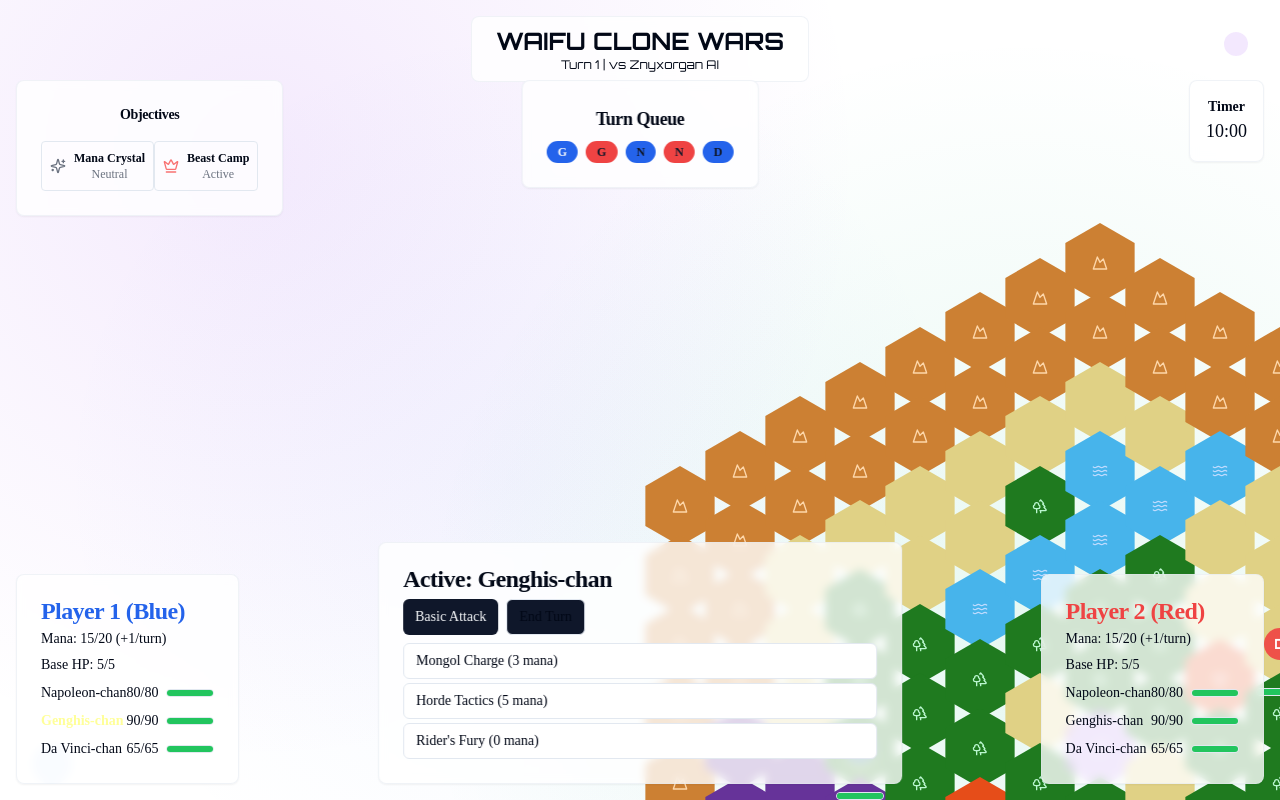
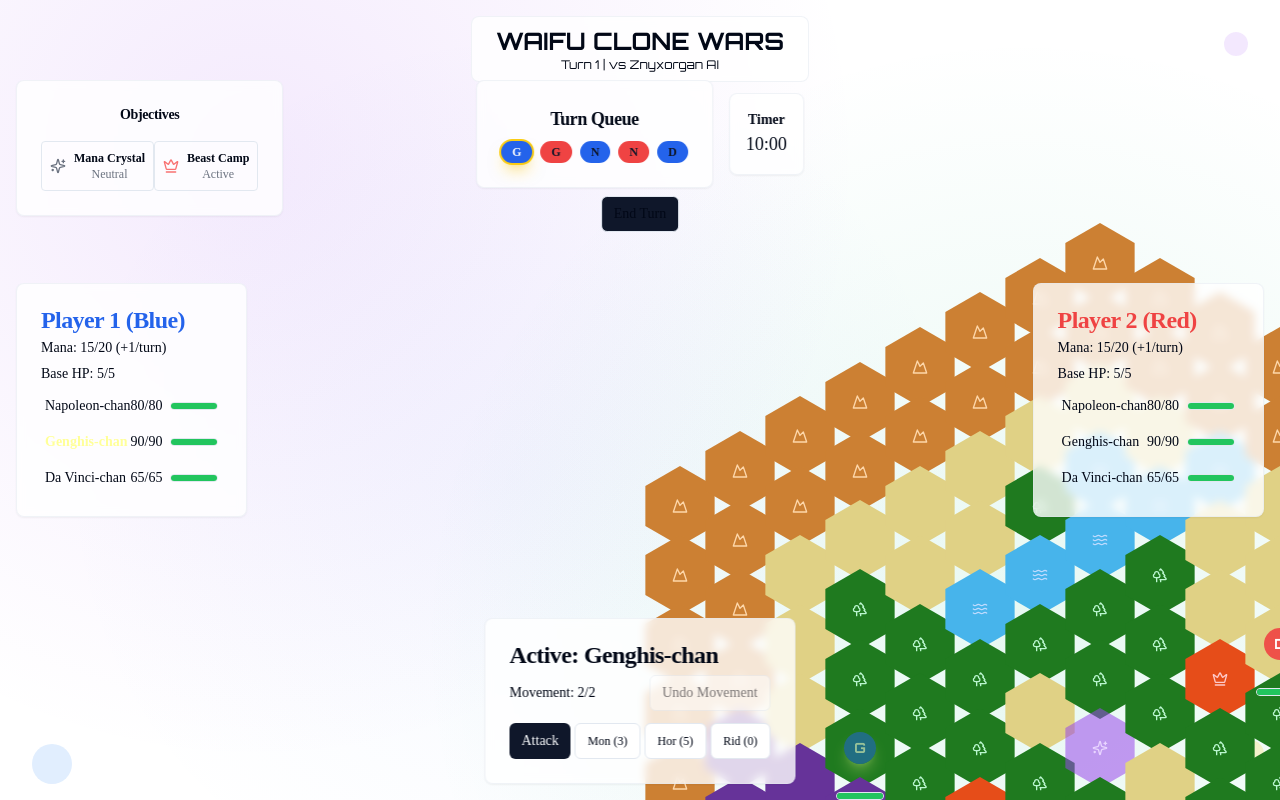
Before and after one commit to gaamcap90/waifuclonewars, a React (Vite) app: page / in a window 1280 px wide. Both pictures are taken after a click on the button "🤖 Single Player (vs Znyxorgan AI)". Built offline with nearby package versions, Linux system fonts and the light colour scheme.

Commit message:
Add game mechanics and UI
Implement respawn system, AI behavior, turn queue, timer, player panels, active character panel, and map interactions.

```diff
--- a/src/components/HorizontalGameUI.tsx
+++ b/src/components/HorizontalGameUI.tsx
@@ -76,8 +76,9 @@ const HorizontalGameUI = ({ gameState, onBasicAttack, onUseAbility, onEndTurn }:
         </Card>
       </div>
 
-      {/* Top Center: Turn Queue */}
+      {/* Top Center: Turn Queue and Timer */}
       <div className="absolute top-20 left-1/2 transform -translate-x-1/2 pointer-events-auto z-10">
+        <div className="flex items-center gap-4">
           <Card className="bg-background/80 backdrop-blur-sm border-border/50">
             <CardHeader className="pb-2">
               <CardTitle className="text-center text-lg">Turn Queue</CardTitle>
@@ -91,7 +92,9 @@ const HorizontalGameUI = ({ gameState, onBasicAttack, onUseAbility, onEndTurn }:
                     <Badge
                       key={iconId}
                       variant={index === 0 ? "default" : "secondary"}
-                    className={icon.playerId === 0 ? "bg-player1" : "bg-player2"}
+                      className={`${icon.playerId === 0 ? "bg-player1" : "bg-player2"} ${
+                        index === 0 ? "ring-2 ring-yellow-400 shadow-lg shadow-yellow-400/50" : ""
+                      }`}
                     >
                       {icon.name.charAt(0)}
                     </Badge>
@@ -100,10 +103,7 @@ const HorizontalGameUI = ({ gameState, onBasicAttack, onUseAbility, onEndTurn }:
               </div>
             </CardContent>
           </Card>
-      </div>
 
-      {/* Top Right: Timer */}
-      <div className="absolute top-20 right-4 pointer-events-auto z-10">
           <Card className="bg-background/80 backdrop-blur-sm border-border/50">
             <CardContent className="p-4">
               <div className="text-center">
@@ -114,8 +114,17 @@ const HorizontalGameUI = ({ gameState, onBasicAttack, onUseAbility, onEndTurn }:
           </Card>
         </div>
 
-      {/* Bottom Left: Player 1 */}
-      <div className="absolute bottom-4 left-4 pointer-events-auto z-10">
+        {/* End Turn Button below Turn Queue */}
+        <div className="flex justify-center mt-2">
+          <Button onClick={onEndTurn} size="sm" variant="outline" className="bg-primary">
+            End Turn
+          </Button>
+        </div>
+      </div>
+
+
+      {/* Center Left: Player 1 */}
+      <div className="absolute top-1/2 left-4 transform -translate-y-1/2 pointer-events-auto z-10">
         <Card className="bg-background/80 backdrop-blur-sm border-border/50">
           <CardHeader className="pb-2">
             <CardTitle className="text-player1">Player 1 (Blue)</CardTitle>
@@ -125,7 +134,7 @@ const HorizontalGameUI = ({ gameState, onBasicAttack, onUseAbility, onEndTurn }:
           <CardContent>
             <div className="space-y-2">
               {gameState.players[0].icons.map(icon => (
-                <div key={icon.id} className="flex justify-between items-center text-sm">
+                <div key={icon.id} className="flex justify-between items-center text-sm cursor-pointer hover:bg-muted/50 p-1 rounded">
                   <span className={icon.id === gameState.activeIconId ? "font-bold text-active-turn" : ""}>
                     {icon.name}
                   </span>
@@ -140,8 +149,8 @@ const HorizontalGameUI = ({ gameState, onBasicAttack, onUseAbility, onEndTurn }:
         </Card>
       </div>
 
-      {/* Bottom Right: Player 2 */}
-      <div className="absolute bottom-4 right-4 pointer-events-auto z-10">
+      {/* Center Right: Player 2 */}
+      <div className="absolute top-1/2 right-4 transform -translate-y-1/2 pointer-events-auto z-10">
         <Card className="bg-background/80 backdrop-blur-sm border-border/50">
           <CardHeader className="pb-2">
             <CardTitle className="text-player2">Player 2 (Red)</CardTitle>
@@ -151,7 +160,7 @@ const HorizontalGameUI = ({ gameState, onBasicAttack, onUseAbility, onEndTurn }:
           <CardContent>
             <div className="space-y-2">
               {gameState.players[1].icons.map(icon => (
-                <div key={icon.id} className="flex justify-between items-center text-sm">
+                <div key={icon.id} className="flex justify-between items-center text-sm cursor-pointer hover:bg-muted/50 p-1 rounded">
                   <span className={icon.id === gameState.activeIconId ? "font-bold text-active-turn" : ""}>
                     {icon.name}
                   </span>
@@ -166,7 +175,7 @@ const HorizontalGameUI = ({ gameState, onBasicAttack, onUseAbility, onEndTurn }:
         </Card>
       </div>
 
-      {/* Bottom Center: Active Icon Actions */}
+      {/* Bottom Center: Active Character Panel */}
       <div className="absolute bottom-4 left-1/2 transform -translate-x-1/2 pointer-events-auto z-10">
         <Card className="bg-background/80 backdrop-blur-sm border-border/50">
           <CardHeader className="pb-2">
@@ -174,23 +183,23 @@ const HorizontalGameUI = ({ gameState, onBasicAttack, onUseAbility, onEndTurn }:
           </CardHeader>
           <CardContent>
             {activeIcon && (
-              <div className="space-y-2">
-                <div className="flex gap-2">
+              <div className="space-y-3">
+                <div className="flex items-center justify-between">
+                  <span className="text-sm">Movement: {activeIcon.stats.movement}/{activeIcon.stats.movement}</span>
+                  <Button size="sm" variant="outline" disabled>Undo Movement</Button>
+                </div>
+
+                <div className="flex gap-1">
                   <Button
                     onClick={onBasicAttack}
                     disabled={activeIcon.actionTaken}
                     size="sm"
-                    className="bg-primary"
+                    className="bg-primary flex-1"
                   >
-                    Basic Attack
+                    Attack
                   </Button>
-                  <Button onClick={onEndTurn} size="sm" variant="outline" className="bg-primary">
-                    End Turn
-                  </Button>
-                </div>
-                <div className="space-y-1">
                   <TooltipProvider>
-                    {activeIcon.abilities.map(ability => (
+                    {activeIcon.abilities.slice(0, 3).map(ability => (
                       <Tooltip key={ability.id}>
                         <TooltipTrigger asChild>
                           <Button
@@ -202,16 +211,16 @@ const HorizontalGameUI = ({ gameState, onBasicAttack, onUseAbility, onEndTurn }:
                             }
                             size="sm"
                             variant={gameState.targetingMode?.abilityId === ability.id ? "default" : "outline"}
-                            className="w-full justify-start"
+                            className="flex-1 text-xs"
                           >
-                            {ability.name} ({ability.manaCost} mana)
+                            {ability.name.slice(0, 3)} ({ability.manaCost})
                           </Button>
                         </TooltipTrigger>
                         <TooltipContent>
                           <div className="max-w-xs">
                             <p className="font-semibold">{ability.name}</p>
                             <p className="text-sm">{ability.description}</p>
-                            <p className="text-xs mt-1">Range: {ability.range} | Cooldown: {ability.cooldown}</p>
+                            <p className="text-xs mt-1">Power: {activeIcon.stats.power} | Range: {ability.range}</p>
                           </div>
                         </TooltipContent>
                       </Tooltip>
```
Lines whose indentation alone changed are shown as unchanged.
